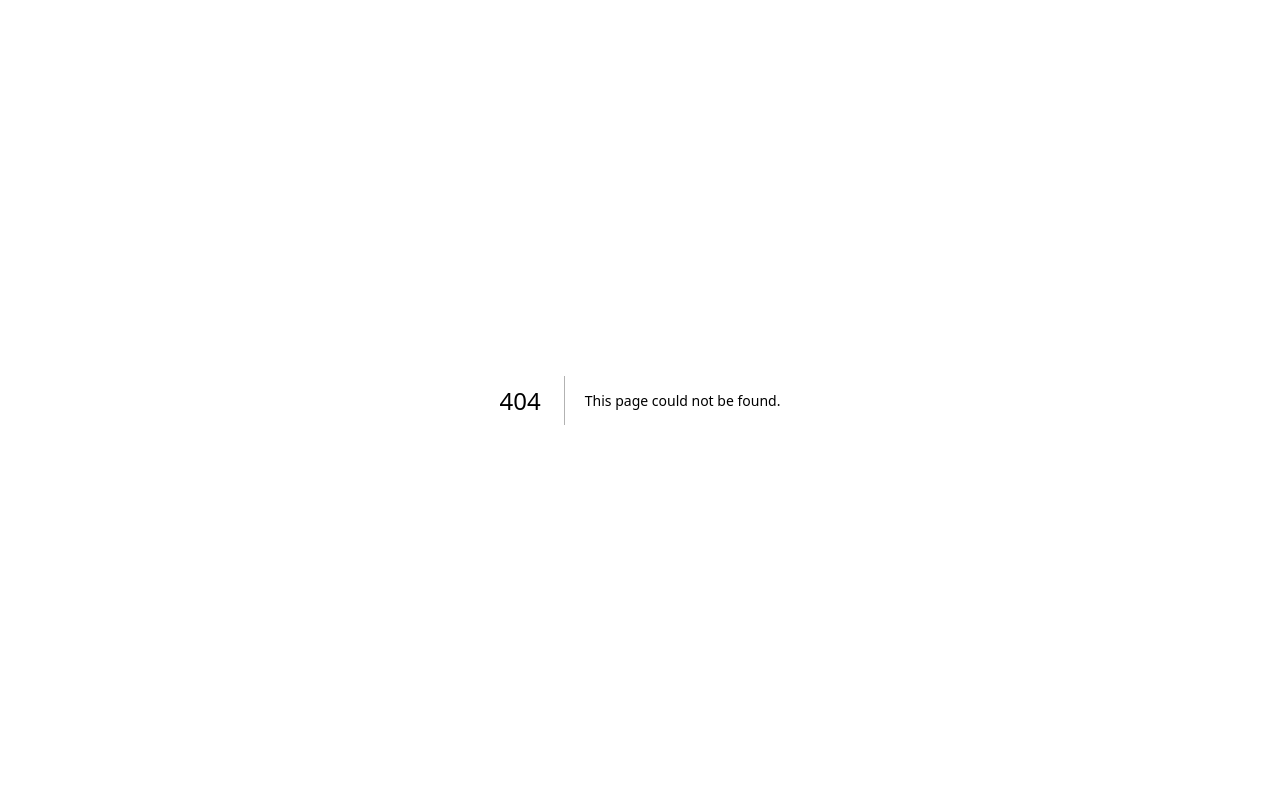
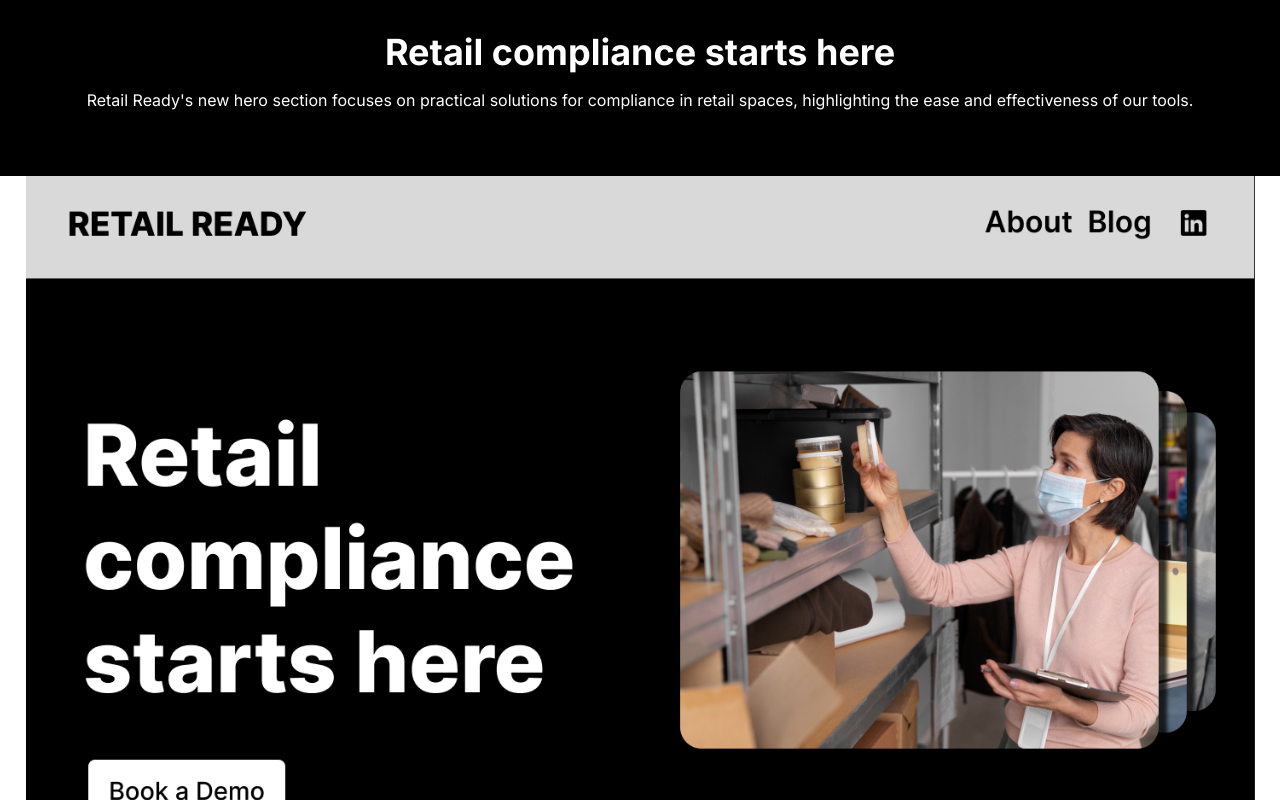
Before and after one commit to last-developer/challenges, a Next.js app: page /day13minimalist in a window 1280 px wide. Before the commit this address had no page. Shown: the top 800 px of the page. Built offline with nearby package versions, Linux system fonts and the light colour scheme.

Commit message:
day13minimalist

```diff
--- a/src/pages/30DaysMinimalist.tsx
+++ b/src/pages/30DaysMinimalist.tsx
@@ -50,6 +50,10 @@ export default function minimalist() {
             title: 'Teleo New Hero-section',
             route: '/day12minimalist'
         },
+        {
+            title: 'Retail Ready New Hero-section',
+            route: '/day13minimalist'
+        },
     ]
 
     return (
--- /dev/null
+++ b/src/pages/day13minimalist.tsx
@@ -0,0 +1,23 @@
+import React from 'react';
+import Image from 'next/image';
+
+const Day13 = () => {
+  return (
+    <div className="flex flex-col items-center justify-center">
+      <div className="bg-black text-white w-full p-8">
+        <h1 className="text-4xl font-bold text-center">Retail compliance starts here</h1>
+        <p className="text-center mt-4 mb-8">Retail Ready's new hero section focuses on practical solutions for compliance in retail spaces, highlighting the ease and effectiveness of our tools.</p>
+
+      </div>
+      <Image
+        src="/retailready.png" // Path to the image of the new hero page
+        alt="Retail Ready Hero Page"
+        width={1229}
+        height={768}
+        className="object-cover object-center"
+      />
+    </div>
+  );
+};
+
+export default Day13;
```
Also changed, not shown: public/retailready.png (added).
